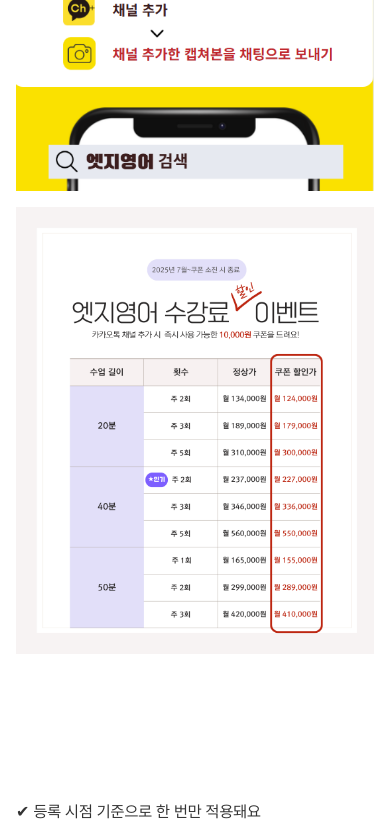
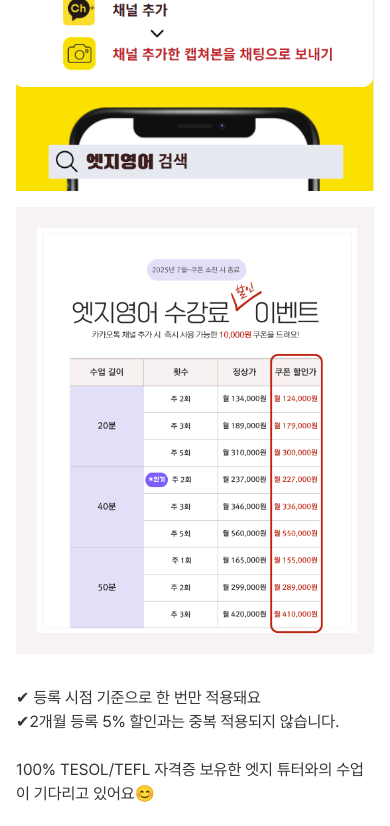
Before and after one commit to gandy818/edge-english, a Next.js app: page /events/1 in a window 390 px wide. Shown: the part 1156-1982 px from the top of the page. Built offline with nearby package versions, Linux system fonts and the light colour scheme.

Commit message:
feat: 이벤트 여백 수정

```diff
--- a/src/app/events/[index]/page.tsx
+++ b/src/app/events/[index]/page.tsx
@@ -35,7 +35,7 @@ export default function EventDetailPage() {
       </div>
 
       {/* 본문 */}
-      <div className="mb-32">
+      <div className="mb-4 md:mb-32">
         {event && (
           <div className="border-t border-[#A4A4A4] py-16 font-pretendard max-md:py-8">
             <div
@@ -46,17 +46,13 @@ export default function EventDetailPage() {
         )}
 
         {event?.img && (
-          <div
-            className={`relative aspect-[3240/4500] w-full max-w-[500px] ${
-              event?.img2 ? '' : 'max-md:mb-16'
-            }`}
-          >
+          <div className="relative aspect-[3240/4500] w-full max-w-[500px]">
             <img src={event.img} alt="event image" />
           </div>
         )}
 
         {event?.img2 && (
-          <div className="relative mt-4 aspect-[3240/4500] w-full max-w-[500px] max-md:mb-16">
+          <div className="relative mt-4 w-full max-w-[500px]">
             <img src={event.img2} alt="event image" />
           </div>
         )}
```
